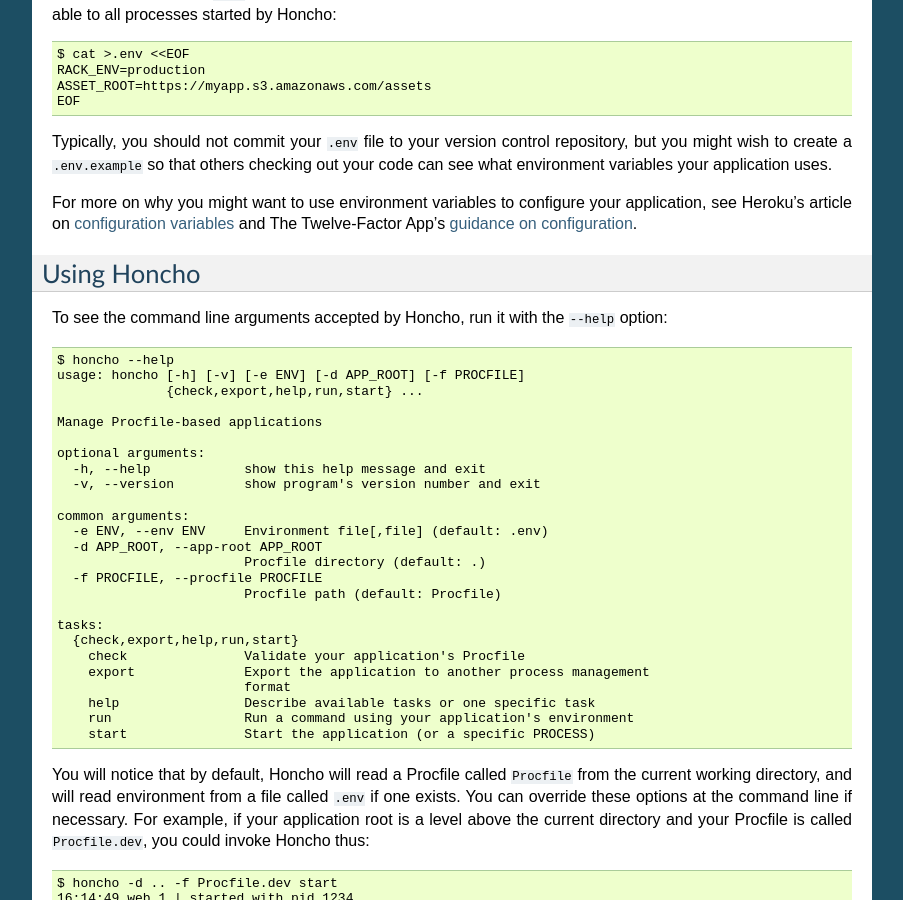
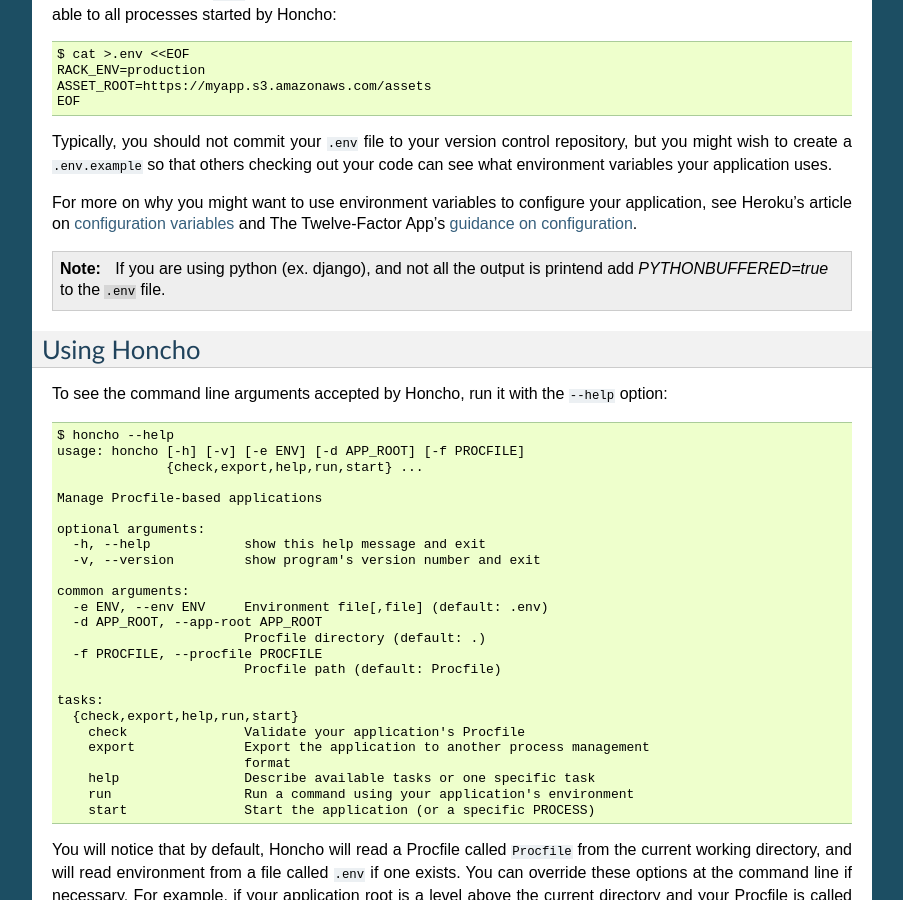
Before and after one commit to nickstenning/honcho, a Sphinx documentation site: the page built from doc/using_procfiles.rst, in a window 1280 px wide and 900 px high, scrolled down 527 px. Shown: the whole window, without its empty margins (198-1101 px from the left). Built offline with Sphinx 7.4.7, drawn with Linux system fonts in a browser that asks for light colours.

Commit message:
Note how to set the python buffering to tru with the .env.

```diff
--- a/doc/using_procfiles.rst
+++ b/doc/using_procfiles.rst
@@ -45,6 +45,11 @@
 For more on why you might want to use environment variables to configure your
 application, see Heroku's article on `configuration variables`_ and The
 Twelve-Factor App's `guidance on configuration`_.
+
+.. note:: If you are using python (ex. django), and not all the output is \
+          printend add `PYTHONBUFFERED=true` to the ``.env`` file.
+
+
 
 .. _configuration variables: https://devcenter.heroku.com/articles/config-vars
 .. _guidance on configuration: http://12factor.net/config
```
